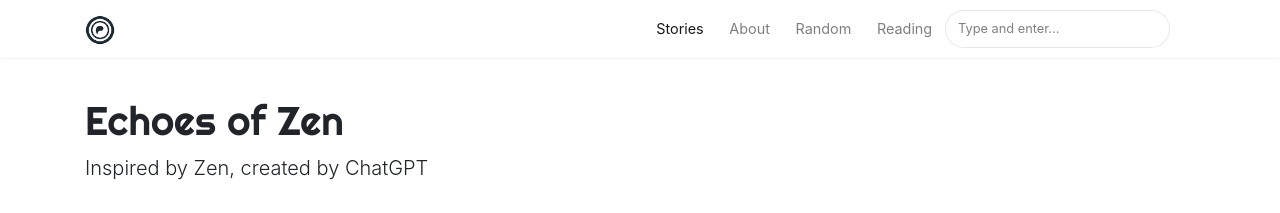
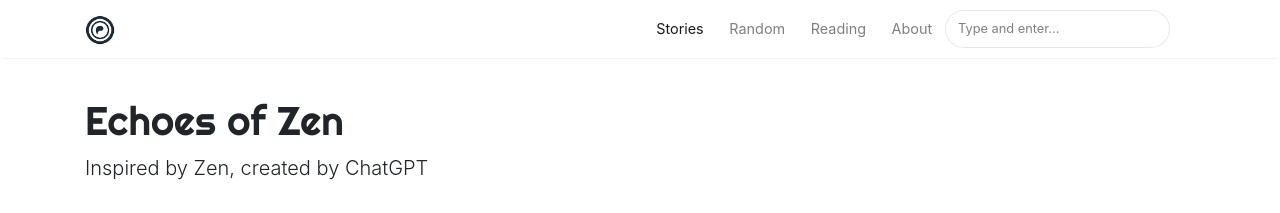
Before and after one commit to zeroXten/echoesofzen, a Jekyll site: the page built from index.html, in a window 1280 px wide. Shown: the top 213 px of the page. Built offline with Jekyll 4.4.1, drawn with Linux system fonts in a browser that asks for light colours; nearby versions of some CDN libraries; the list of posts is cut into pages by our own code.

Commit message:
changing order of menu

```diff
--- a/_layouts/default.html
+++ b/_layouts/default.html
@@ -72,15 +72,15 @@
                 </li>
 
                 <li class="nav-item">
-                <a class="nav-link" href="{{ site.baseurl }}/about">About</a>
-                </li>
-
-                <li class="nav-item">
                     <a class="nav-link" href="{{ site.baseurl }}/random">Random</a>
                 </li>
 
                 <li class="nav-item">
                     <a class="nav-link" href="{{ site.baseurl }}/reading">Reading</a>
+                </li>
+
+                <li class="nav-item">
+                    <a class="nav-link" href="{{ site.baseurl }}/about">About</a>
                 </li>
 
                 {% include search-lunr.html %}
```
